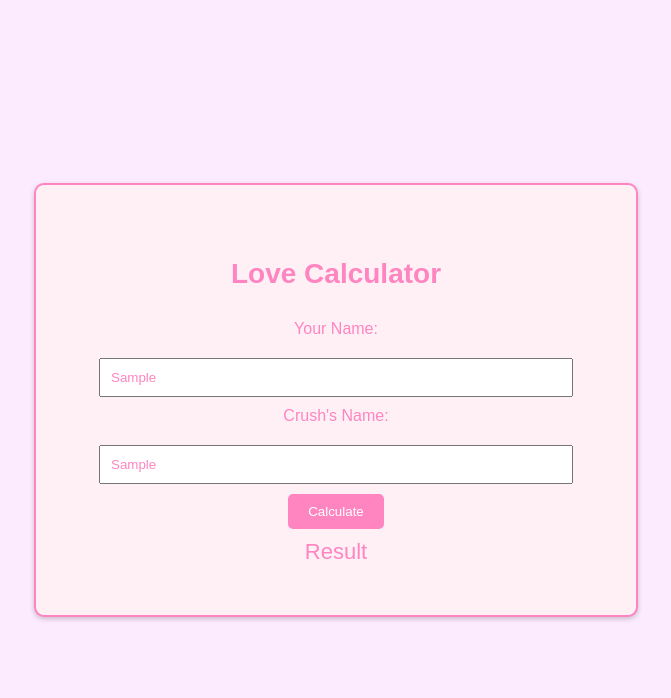
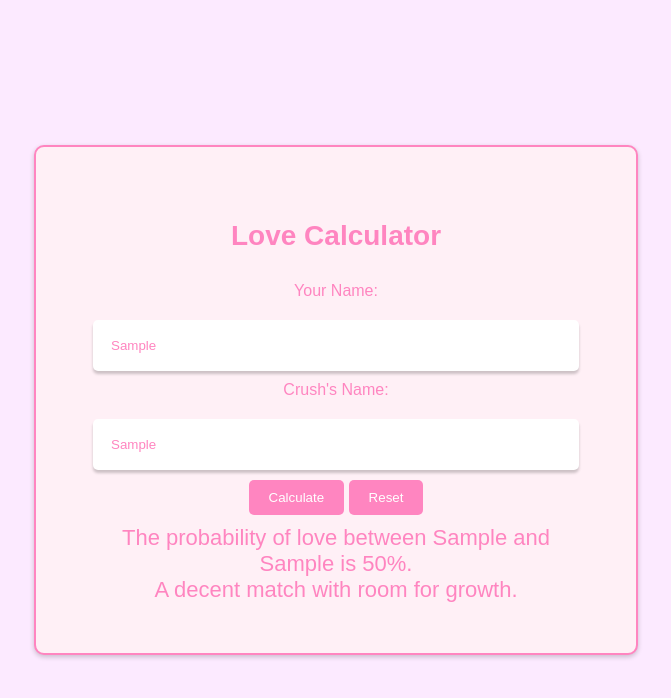
Before and after one commit to FonsahPageo/love-calculator, a plain HTML site: page index.html in a window 1280 px wide. Both pictures are taken after typing "Sample", "Sample" into the empty fields and a click on the button "Calculate". Shown: the whole page, without its empty margins (304-975 px from the left). Drawn offline with Linux system fonts and the light colour scheme.

Commit message:
JavaScript done: complete project

```diff
--- a/index.html
+++ b/index.html
@@ -14,13 +14,16 @@
         <h2>Love Calculator</h2>
         <div class="love-calculator">
             <label for="name1">Your Name: </label>
-            <input type="text" name="name1" id="name1" placeholder="Enter your name">
+            <input type="text" id="name1" placeholder="Enter your name" required>
 
             <label for="name1">Crush's Name: </label>
-            <input type="text" name="name1" id="name1" placeholder="Enter your crush's name">
+            <input type="text" id="name2" placeholder="Enter your crush's name" required>
 
             <button onclick="calculateLove()">Calculate</button>
+            <button onclick="resetFields()">Reset</button>
         </div>
+
+
         <div id="result">
             Result
         </div>
--- a/script.js
+++ b/script.js
@@ -0,0 +1,39 @@
+function calculateLove() {
+    const name1 = document.getElementById('name1').value.trim();
+    const name2 = document.getElementById('name2').value.trim();
+    const result = document.getElementById('result');
+
+    const resultMsg = document.createElement('div');
+
+    if (name1 === "" || name2 === "") {
+        resultMsg.innerText = "Please enter both names.";
+        result.innerHTML = '';
+        result.appendChild(resultMsg);
+        return;
+    } else {
+        const loveScore = Math.floor(Math.random() * 101);
+        resultMsg.innerText = `The probability of love between ${name1} and ${name2} is ${loveScore}%.`;
+        result.innerHTML = '';
+        result.appendChild(resultMsg);
+
+        if (loveScore < 10) {
+            resultMsg.innerHTML += "<br>No chance of love between you too. Try with other people.";
+        } else if (loveScore < 30) {
+            resultMsg.innerHTML += "<br>Not a great match, but every relationship is unique!";
+        } else if (loveScore >= 30 && loveScore < 50) {
+            resultMsg.innerHTML += "<br>There's potential, but it might take some work.";
+        } else if (loveScore >= 50 && loveScore < 70) {
+            resultMsg.innerHTML += "<br>A decent match with room for growth.";
+        } else if (loveScore >= 70 && loveScore < 90) {
+            resultMsg.innerHTML += "<br>A strong connection with great potential!";
+        } else {
+            resultMsg.innerHTML += "<br>A perfect match! Love is in the air!";
+        }
+    }
+}
+
+function resetFields() {
+    document.getElementById('name1').value = '';
+    document.getElementById('name2').value = '';
+    document.getElementById('result').innerHTML = '';
+}
--- a/style.css
+++ b/style.css
@@ -1,4 +1,4 @@
-body{
+body {
     background: #fceaff;
     font-family: Arial, Helvetica, sans-serif;
     margin: 0;
@@ -10,7 +10,7 @@ body{
     height: 100vh;
 }
 
-.container{
+.container {
     width: 500px;
     background-color: #fff0f6;
     padding: 50px;
@@ -20,31 +20,38 @@ body{
     text-align: center;
 }
 
-h2{
+h2 {
     color: #ff85c0;
     font-size: 28px;
     margin-bottom: 30px;
 }
 
-.love-calculator{
+.love-calculator {
     margin-top: 20px;
 }
 
-label{
+label {
     display: block;
     margin-top: 10px;
     margin-bottom: 10px;
     color: #ff85c0;
 }
 
-input[type="text"]{
+input[type="text"] {
     width: 90%;
-    padding: 10px;
+    padding: 18px;
     margin-top: 10px;
     color: #ff85c0;
+    border-radius: 5px;
+    border: none;
+    box-shadow: 0 3px 3px rgba(0, 0, 0, 0.2);
 }
 
-button{
+input[type="text"]:focus {
+    outline: none;
+}
+
+button {
     background: #ff85c0;
     color: #fff;
     border: none;
@@ -54,7 +61,11 @@ button{
     cursor: pointer;
 }
 
-#result{
+button:hover{
+    padding: 12px 22px;
+}
+
+#result {
     margin-top: 10px;
     font-size: 22px;
     color: #ff85c0;
```
